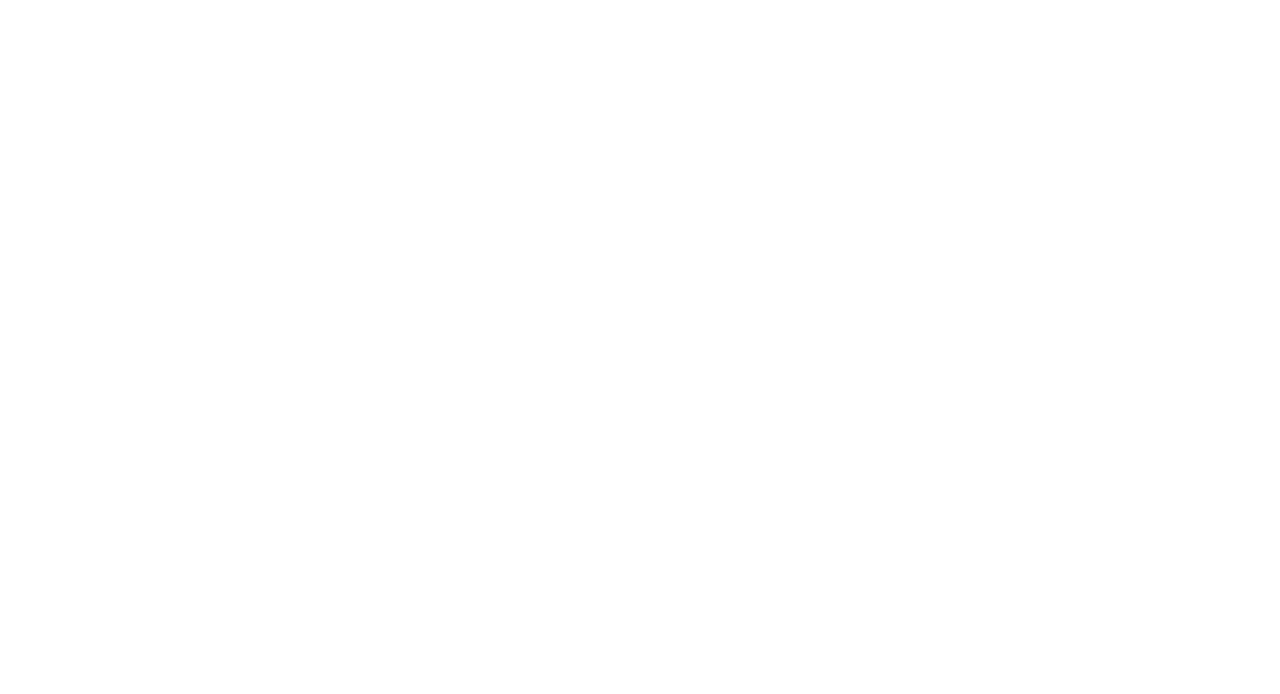
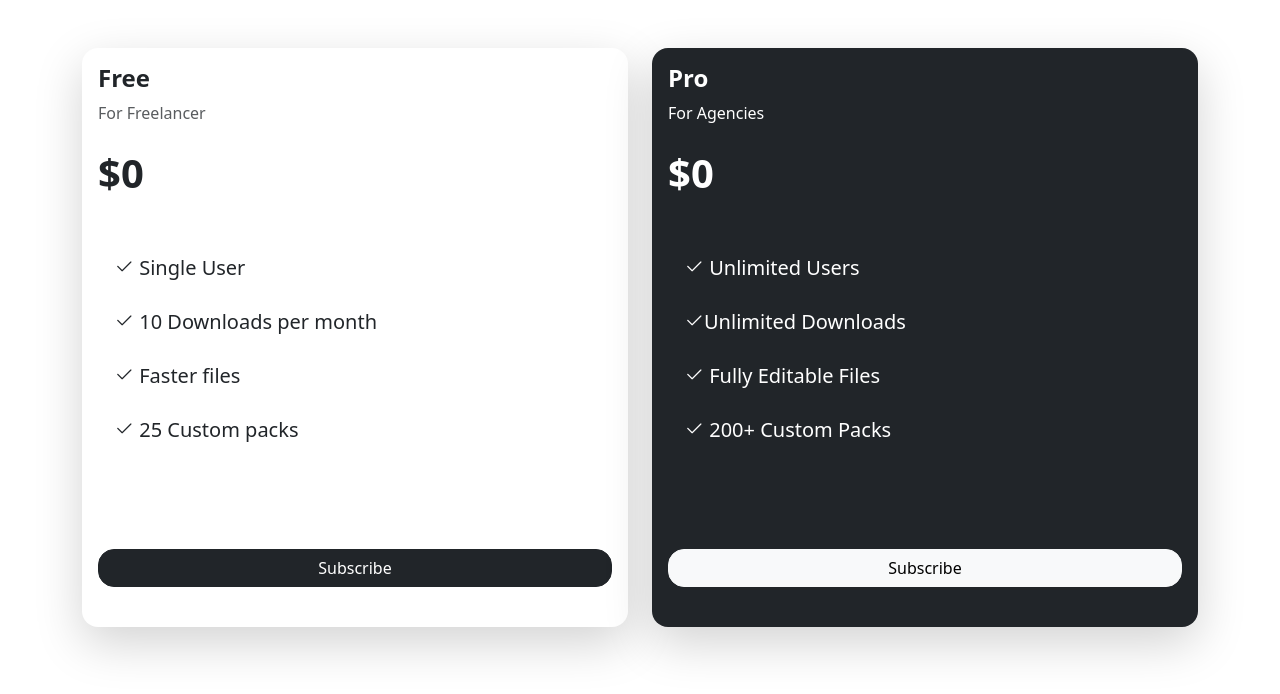
Before and after one commit to Shahriar-Imran/Bootstrap-Mini-Projects, a plain HTML site: page index.html in a window 1280 px wide. Drawn offline with nearby package versions, Linux system fonts and the light colour scheme.

Commit message:
pricing grid with bootstrap

```diff
--- a/css/styles.css
+++ b/css/styles.css
@@ -1,3 +1,9 @@
 body {
     font-family: 'Poppins', sans-serif;
 }
+
+@media (min-width: 800px) {
+    .container {
+        max-width: 800px;
+    }
+}
--- a/index.html
+++ b/index.html
@@ -23,6 +23,73 @@
         <title>Pricing Cards</title>
     </head>
     <body>
+        <div class="container">
+            <div class="row mt-5">
+                <div class="col-md-6">
+                    <!-- Card 1 -->
+                    <div class="card rounded-4 shadow-lg border-0 mb-5">
+                        <div class="card-body">
+                            <div>
+                                <h4 class="fw-bold">Free</h4>
+                                <p class="text-muted">For Freelancer</p>
+                            </div>
+                            <h2 class="fs-1 fw-bold mt-4 mb-5">$0</h2>
+
+                            <ul class="list-group list-group-flush fs-5 mb-5 vstack gap-2">
+                                <li class="list-group-item border-0">
+                                    <i class="bi bi-check2"></i> Single User
+                                </li>
+                                <li class="list-group-item border-0">
+                                    <i class="bi bi-check2"></i> 10 Downloads per month
+                                </li>
+                                <li class="list-group-item border-0">
+                                    <i class="bi bi-check2"></i> Faster files
+                                </li>
+                                <li class="list-group-item border-0">
+                                    <i class="bi bi-check2"></i> 25 Custom packs
+                                </li>
+                            </ul>
+                            <div class="d-grid">
+                                <button class="btn btn-dark rounded-4 mt-5 mb-4">Subscribe</button>
+                            </div>
+                        </div>
+                    </div>
+                </div>
+                <div class="col-md-6">
+                    <!-- Card 2 -->
+                    <div class="card rounded-4 shadow-lg border-0 mb-5 text-bg-dark">
+                        <div class="card-body">
+                            <div>
+                                <h4 class="fw-bold">Pro</h4>
+                                <p class="text-white">For Agencies</p>
+                            </div>
+                            <h2 class="fs-1 fw-bold mt-4 mb-5">$0</h2>
+
+                            <ul class="list-group list-group-flush fs-5 mb-5 vstack gap-2">
+                                <li class="list-group-item border-0 text-bg-dark">
+                                    <i class="bi bi-check2"></i> Unlimited Users
+                                </li>
+                                <li class="list-group-item border-0 text-bg-dark">
+                                    <i class="bi bi-check2"></i>Unlimited Downloads
+                                </li>
+                                <li class="list-group-item border-0 text-bg-dark">
+                                    <i class="bi bi-check2"></i> Fully Editable Files
+                                </li>
+                                <li class="list-group-item border-0 text-bg-dark">
+                                    <i class="bi bi-check2"></i> 200+ Custom Packs
+                                </li>
+                            </ul>
+                            <div class="d-grid">
+                                <button class="btn btn-light rounded-4 mt-5 mb-4">Subscribe</button>
+                            </div>
+                        </div>
+                    </div>
+                </div>
+            </div>
+        </div>
+
+
+
         <script
             src="https://cdn.jsdelivr.net/npm/bootstrap@5.3.9/dist/js/bootstrap.bundle.min.js"
             integrity="sha384-WyOxWvTyr1QaMPfiPJSv76iReVthorl5uWlFtZPyK0IEB0hGzo9y5Bp9mYanr8Bu"
```
